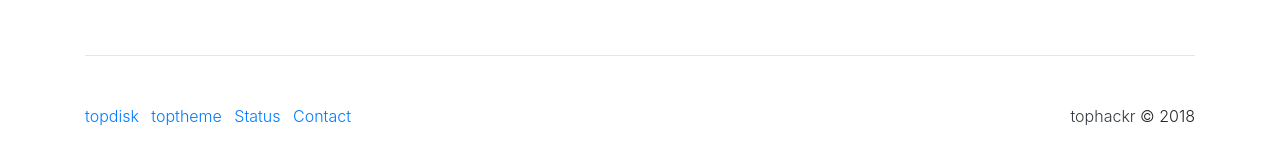
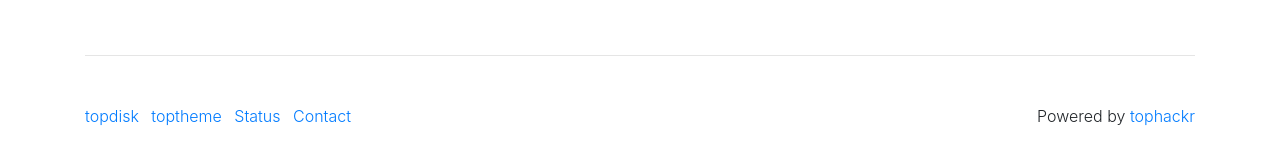
Before and after one commit to tophackr/blog, a Jekyll site: the page built from index.html, in a window 1280 px wide and 900 px high, scrolled down 4677 px. Shown: the part 708-873 px from the top of the window. Built offline with Jekyll 4.4.1, drawn with Linux system fonts in a browser that asks for light colours; nearby versions of some CDN libraries; the list of posts is cut into pages by our own code; comment, search, counter and statistics services are not loaded.

Commit message:
changed copyright on powered text

```diff
--- a/_includes/footer.html
+++ b/_includes/footer.html
@@ -8,7 +8,7 @@
                 {% endfor %}
             </ul>
             <span class="float-right">
-                <a href="https://tophackr.com" class="text-dark">tophackr</a> &copy; {{ 'now' | date: '%Y' }}
+                Powered by <a href="https://tophackr.com">tophackr</a>
             </span>
         </div>
     </div>
```
